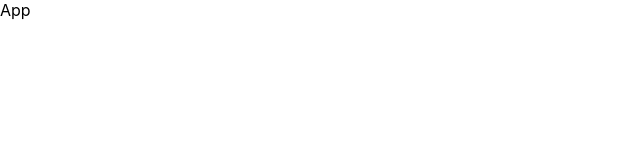
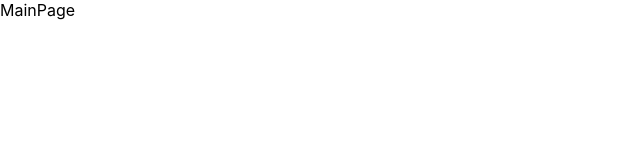
Before and after one commit to pandurijal/pokepod, a React (Create React App) app: page / in a window 1280 px wide. Shown: the top 160 px of the page, without its empty margins (0-640 px from the left). Built offline with nearby package versions, Linux system fonts and the light colour scheme.

Commit message:
set route

```diff
--- a/src/App.js
+++ b/src/App.js
@@ -1,12 +1,30 @@
 import React, { Component } from 'react';
+import { BrowserRouter as Router, Switch, Route } from 'react-router-dom';
+import { routes } from './Routes';
+
+import './App.css';
 
 class App extends Component {
   constructor(props) {
     super(props);
     this.state = {};
   }
+
   render() {
-    return <div>App</div>;
+    return (
+      <Router basename="/pokepod/">
+        <Switch>
+          {routes.map(route => (
+            <Route
+              key={route.path}
+              path={route.path}
+              component={route.component}
+              exact={route.exact}
+            />
+          ))}
+        </Switch>
+      </Router>
+    );
   }
 }
 
--- /dev/null
+++ b/src/Pages/MainPage.js
@@ -0,0 +1,13 @@
+import React, { Component } from 'react';
+
+class MainPage extends Component {
+  constructor(props) {
+    super(props);
+    this.state = {};
+  }
+  render() {
+    return <div>MainPage</div>;
+  }
+}
+
+export default MainPage;
--- /dev/null
+++ b/src/Routes/index.js
@@ -0,0 +1,9 @@
+import MainPage from '../Pages/MainPage';
+
+export const routes = [
+  {
+    path: '/',
+    component: MainPage,
+    exact: true
+  }
+];
```
